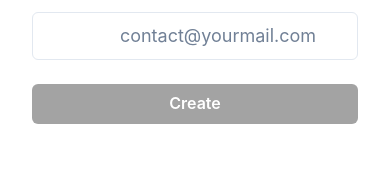
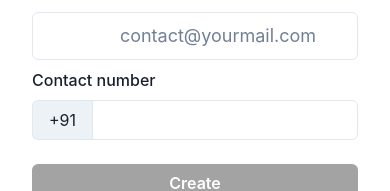
Before and after one commit to The-Opportunties-Portal/top-landing, a Next.js app: page /create in a window 390 px wide. Shown: the part 647-838 px from the top of the page. Built offline with nearby package versions, Linux system fonts and the light colour scheme.

Commit message:
add field for phone number in form

```diff
--- a/pages/create.tsx
+++ b/pages/create.tsx
@@ -6,6 +6,8 @@ import {
   FormLabel,
   Heading,
   Input,
+  InputGroup,
+  InputLeftAddon,
   Spinner,
   Textarea,
   VStack,
@@ -29,6 +31,7 @@ export default function Create() {
     skills: Array<{ id: string; text: string }>;
     link: string;
     emailAddress: string;
+    phoneNumber: string;
   }>({
     projectName: "",
     role: "",
@@ -37,6 +40,7 @@ export default function Create() {
     skills: [],
     link: "",
     emailAddress: "",
+    phoneNumber: "",
   });
 
   const KeyCodes = {
@@ -207,6 +211,21 @@ export default function Create() {
               onChange={handleChange}
             />
           </FormControl>
+          <FormControl>
+            <FormLabel>Contact number</FormLabel>
+            <InputGroup>
+              <InputLeftAddon>+91</InputLeftAddon>
+              <Input
+                type="tel"
+                id="phoneNumber"
+                name="phoneNumber"
+                pattern="\d{10}"
+                title="Please enter a valid 10 digit phone number"
+                value={formData.phoneNumber}
+                onChange={handleChange}
+              />
+            </InputGroup>
+          </FormControl>
           <Button
             colorScheme={"blackAlpha"}
             type="submit"
--- a/types/types.ts
+++ b/types/types.ts
@@ -6,6 +6,7 @@ export interface CreateOpportunityForm {
   skills: Array<{ id: string; text: string }>;
   link: string;
   emailAddress: string;
+  phoneNumber: string;
 }
 
 export interface User {
```
